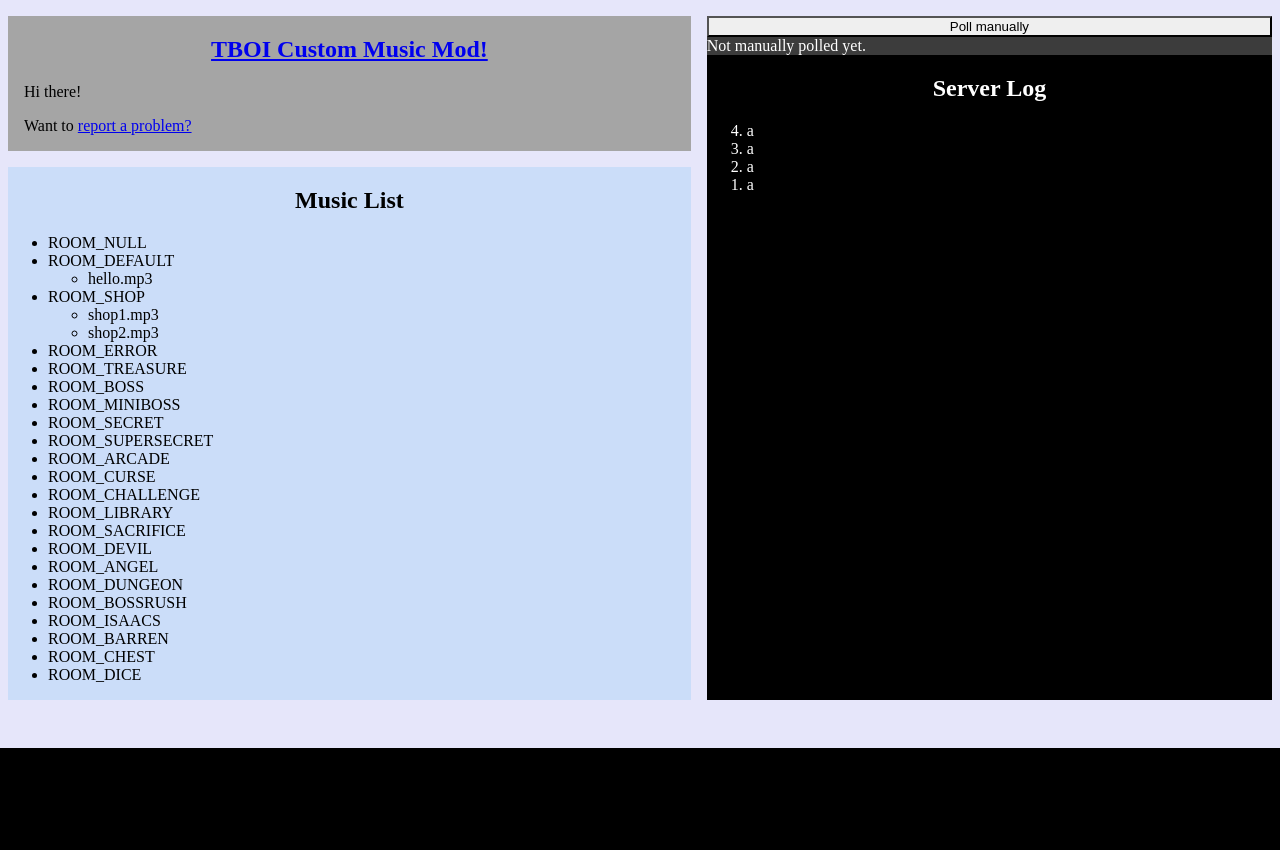
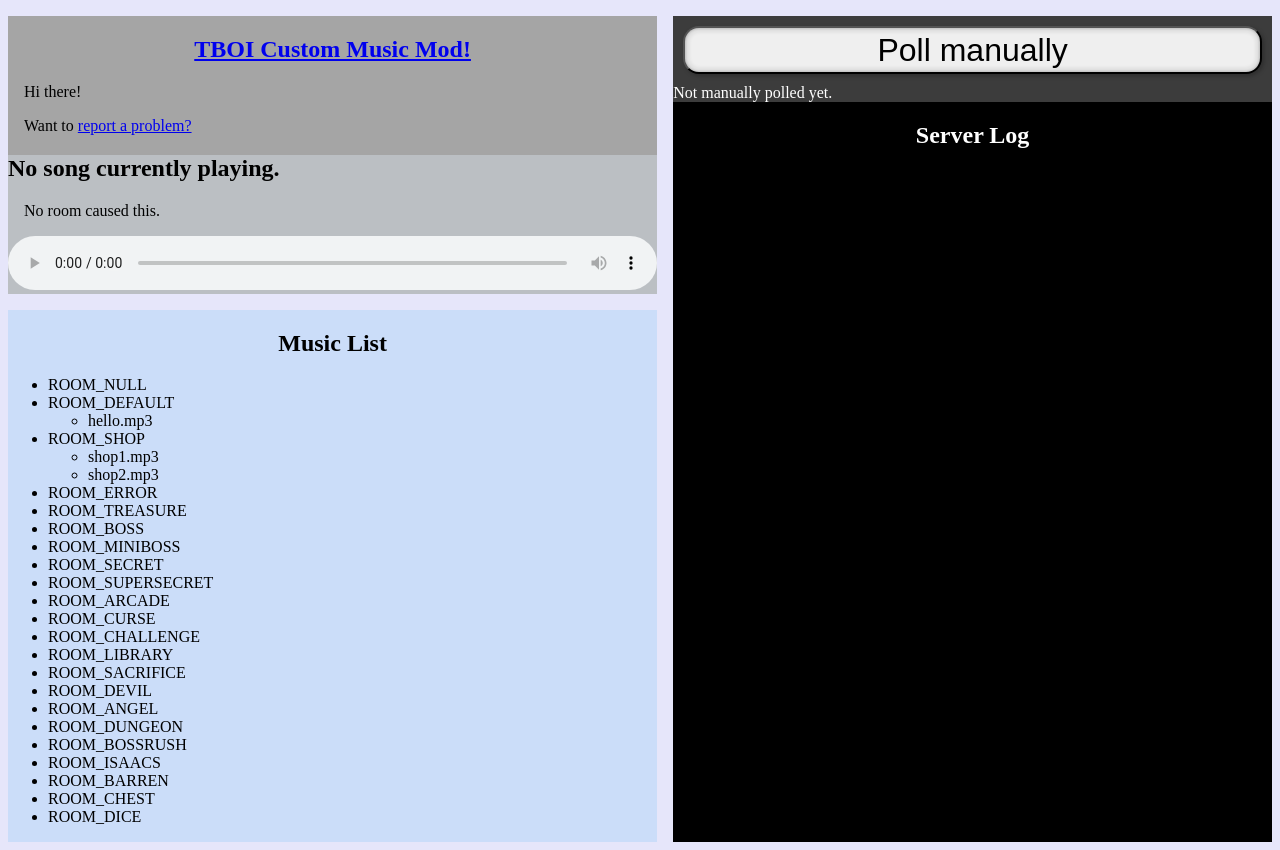
Before and after one commit to HenryFBP/TBOI_customMusic, a Django app: page / in a window 1280 px wide. Shown: the part 52-902 px from the top of the page. Before the commit the page ends 800 px from the top, so only its background shows below. Run offline with Django 3.2, Linux system fonts and the light colour scheme; data that the repository does not hold is empty; some libraries are stand-ins or nearby versions.

Commit message:
make button disgunchstinkly clickable

```diff
--- a/web/static/css/screen.css
+++ b/web/static/css/screen.css
@@ -11,6 +11,10 @@ h1 {
 
 body {
   background-color: lavender;
+}
+
+audio {
+  width: 100%;
 }
 
 .wait:hover {
@@ -56,6 +60,10 @@ main {
   grid-column: 1;
 }
 
+#currently-playing {
+  background-color: #bbbfc3;
+}
+
 #log {
   grid-row-start: 1;
   grid-row-end: 3;
@@ -71,6 +79,23 @@ main {
   background-color: #3c3c3c;
 }
 
+#poll button {
+    height: 3rem;
+    font-size: 2rem;
+    border-radius: 16px;
+    margin: 10px;
+    box-shadow:
+    inset 0 0 2px 0 rgba(255,255,255,.4),
+    inset 0 0 3px 0 rgba(0,0,0,.4),
+    inset 0 0 3px 5px rgba(0,0,0,.05),
+    2px 2px 4px 0 rgba(0,0,0,.25);
+}
+
+#poll button:not(.wait):hover
+{
+  cursor: pointer;
+}
+
 code.center {
   text-align: center;
   display: block;
--- a/web/static/js/script.js
+++ b/web/static/js/script.js
@@ -54,10 +54,14 @@ String.prototype.replaceAll = function(search, replacement) {
   var port = 8000;
 
   var musicFile = "music";
-  var musicPath = "http://"+host+":"+port+"/"+musicFile;
+  var musicPath = "http://"+host+":"+port+"/"+musicFile; //to get music.json
 
   var pollFile = 'query';
-  var pollPath = "http://"+host+":"+port+"/"+pollFile;
+  var pollPath = "http://"+host+":"+port+"/"+pollFile; //to ask about what rooms are visited
+
+  var mediaPath = "http://"+host+":"+port+"/";
+
+  var musicJson = {}; //will be updated later.
 
   $('#nojs').hide(); //don't show 'WHY NO JS??' msg
 
@@ -145,6 +149,7 @@ String.prototype.replaceAll = function(search, replacement) {
      */
   function updateMusic(room)
   {
+
   }
 
 
@@ -178,7 +183,7 @@ String.prototype.replaceAll = function(search, replacement) {
 
         i++;
       }
-      return;
+      return musicList;
   }
 
   /***
@@ -262,11 +267,14 @@ String.prototype.replaceAll = function(search, replacement) {
     return e;
   }
 
-  // attempt to GET list of music
+  // attempt to GET music.json
   $.ajax({
     url: musicPath,
     type: "GET",
-    success: generateMusicList,
+    success: function(data){
+      generateMusicList(data);
+      musicJson = JSON.parse(data);
+    },
   });
 
   // poll the server continually for new DB entries
--- a/web/templates/test_template.html
+++ b/web/templates/test_template.html
@@ -20,6 +20,15 @@
         <p>Hi there!</p>
         <p>Want to <a href="https://github.com/HenryFBP/TBOI_customMusic/issues/new?title=this+guy+smells">report a
             problem?</a></p>
+
+        <section id="currently-playing">
+            <h2>No song currently playing.</h2>
+            <p>No room caused this.</p>
+            <audio controls>
+                <source src="{% static '/media/hello.mp3' %}" type="audio/mpeg">
+                Hi. Your browser doesn't support the &lt;audio&gt; tag.
+            </audio>
+        </section>
 
         <aside id="nojs"> <!-- if they don't have javascript -->
             <p>If you're seeing this, you should:</p>
@@ -50,10 +59,7 @@
 
         <h1>Server Log</h1>
         <ol>
-            <li>a</li>
-            <li>a</li>
-            <li>a</li>
-            <li>a</li>
+
         </ol>
     </section>
 </main>
```
Also changed, not shown: web/db.sqlite3.
